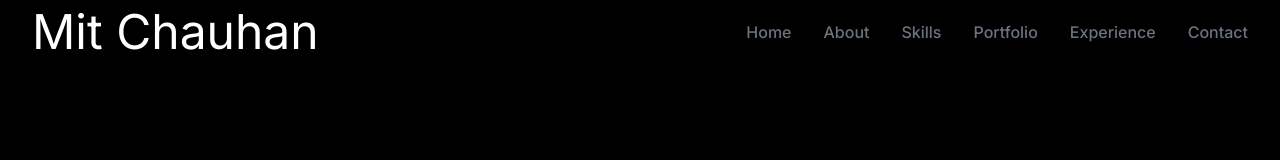
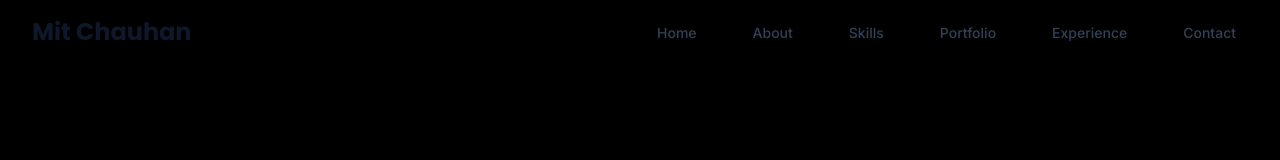
Before and after one commit to Mitchauhan0712/portfolio, a React (Create React App) app: page / in a window 1280 px wide. Shown: the top 160 px of the page. Built offline with nearby package versions, Linux system fonts and the light colour scheme.

Commit message:
auto-commit for 06f199cc-22b9-44ef-abcb-536f332c45fd

```diff
--- a/src/components/NavBar.js
+++ b/src/components/NavBar.js
@@ -1,85 +1,101 @@
-import React, { useState } from "react";
+import React, { useState, useEffect } from "react";
 import { FaBars, FaTimes } from "react-icons/fa";
 import { Link } from "react-scroll";
 
 const NavBar = () => {
   const [nav, setNav] = useState(false);
+  const [scrolled, setScrolled] = useState(false);
 
   const links = [
-    {
-      id: 1,
-      link: "home",
-    },
-    {
-      id: 2,
-      link: "about",
-    },
-    {
-      id: 3,
-      link: "skills",
-    },
-    {
-      id: 4,
-      link: "portfolio",
-    },
-    {
-      id: 5,
-      link: "experience",
-    },
-    {
-      id: 6,
-      link: "contact",
-    },
+    { id: 1, link: "home" },
+    { id: 2, link: "about" },
+    { id: 3, link: "skills" },
+    { id: 4, link: "portfolio" },
+    { id: 5, link: "experience" },
+    { id: 6, link: "contact" },
   ];
 
+  useEffect(() => {
+    const handleScroll = () => {
+      const offset = window.scrollY;
+      setScrolled(offset > 50);
+    };
+
+    window.addEventListener("scroll", handleScroll);
+    return () => window.removeEventListener("scroll", handleScroll);
+  }, []);
+
   return (
-    <div className="flex justify-between items-center w-full h-18 px-4 text-white bg-black fixed">
-      <div>
-        <h1 className="text-3xl sm:text-5xl md:text-5xl p-2 font-signature ml-2">
+    <nav className={`fixed w-full z-50 transition-all duration-300 ${
+      scrolled
+        ? 'bg-white/80 backdrop-blur-lg shadow-soft'
+        : 'bg-transparent'
+    }`}>
+      <div className="max-w-7xl mx-auto px-4 sm:px-6 lg:px-8">
+        <div className="flex items-center justify-between h-16">
+          {/* Logo */}
+          <div className="flex-shrink-0">
+            <Link
+              to="home"
+              smooth
+              duration={500}
+              className="text-2xl font-bold font-poppins text-secondary-900 hover:text-primary-600 transition-colors duration-300 cursor-pointer"
+            >
               Mit Chauhan
-        </h1>
+            </Link>
           </div>
 
-      <ul className="hidden md:flex">
+          {/* Desktop Navigation */}
+          <div className="hidden md:block">
+            <ul className="flex space-x-8">
               {links.map(({ id, link }) => (
-          <li
-            key={id}
-            className="px-4 cursor-pointer capitalize font-medium text-gray-500 hover:scale-105 duration-200"
+                <li key={id}>
+                  <Link
+                    to={link}
+                    smooth
+                    duration={500}
+                    className="text-secondary-700 hover:text-primary-600 px-3 py-2 text-sm font-medium capitalize cursor-pointer transition-all duration-300 relative group"
                   >
-            <Link to={link} smooth duration={500}>
                     {link}
+                    <span className="absolute bottom-0 left-0 w-0 h-0.5 bg-primary-600 transition-all duration-300 group-hover:w-full"></span>
                   </Link>
                 </li>
               ))}
             </ul>
-
-      <div
-        onClick={() => setNav(!nav)}
-        className="cursor-pointer pr-4 z-10 text-gray-500 md:hidden"
-      >
-        {nav ? <FaTimes size={30} /> : <FaBars size={30} />}
           </div>
 
+          {/* Mobile menu button */}
+          <div className="md:hidden">
+            <button
+              onClick={() => setNav(!nav)}
+              className="text-secondary-700 hover:text-primary-600 focus:outline-none focus:text-primary-600 transition-colors duration-300"
+            >
+              {nav ? <FaTimes size={24} /> : <FaBars size={24} />}
+            </button>
+          </div>
+        </div>
+      </div>
+
+      {/* Mobile Navigation */}
       {nav && (
-        <ul className="flex flex-col justify-center items-center absolute top-0 left-0 w-full h-screen bg-gradient-to-b from-black to-gray-800 text-gray-500">
+        <div className="md:hidden">
+          <div className="px-2 pt-2 pb-3 space-y-1 bg-white/95 backdrop-blur-lg shadow-medium">
             {links.map(({ id, link }) => (
-            <li
+              <Link
                 key={id}
-              className="px-4 cursor-pointer capitalize py-6 text-4xl"
-            >
-              <Link
-                onClick={() => setNav(!nav)}
                 to={link}
                 smooth
-                duration={1000}
+                duration={500}
+                onClick={() => setNav(false)}
+                className="text-secondary-700 hover:text-primary-600 block px-3 py-2 text-base font-medium capitalize cursor-pointer transition-colors duration-300"
               >
                 {link}
               </Link>
-            </li>
             ))}
-        </ul>
+          </div>
+        </div>
       )}
-    </div>
+    </nav>
   );
 };
 
```
Lines whose indentation alone changed are shown as unchanged.
